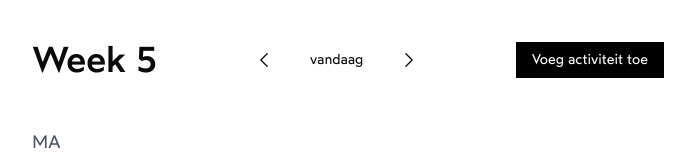
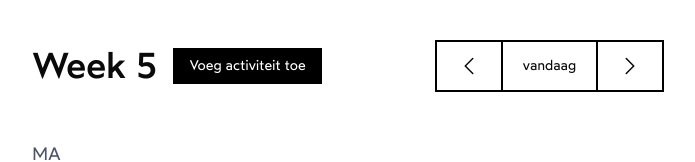
Before and after one commit to MooijGedaan/activictus, a Next.js app in the folder activictus/: page / in a window 1280 px wide. Shown: the top 162 px of the page, without its empty margins (292-987 px from the left). Built offline with nearby package versions, Linux system fonts and the light colour scheme; no server answers; the database is empty.

Commit message:
Refactor WeekNavigation component layout and improve button accessibility

```diff
--- a/activictus/components/WeekNavigation.tsx
+++ b/activictus/components/WeekNavigation.tsx
@@ -63,29 +63,39 @@ const WeekNavigation: React.FC<WeekNavigationProps> = ({
           selectedDate={selectedDate}
         />
       )}
-      <h2 className="md:text-4xl text-xl font-medium">Week {weekNumber}</h2>
+      <div className="md:flex md:items-center">
+        <h2 className="md:text-4xl text-2xl font-medium">Week {weekNumber}</h2>
 
-      <div className="flex items-center md:space-x-9 space-x-2">
-        <ChevronLeftIcon
+        <button
+          onClick={() => {
+            handleSetIsModalOpen(true);
+          }}
+          className="text-sm bg-black text-white md:px-4 px-2 md:py-2 py-1 mt-4 md:mt-0 md:ml-4"
+        >
+          Voeg activiteit toe
+        </button>
+      </div>
+
+      <div className="flex items-stretch">
+        <div
           onClick={prevWeek}
-          className="cursor-pointer h-5 w-5"
-        />
-        <a onClick={setToCurrentWeek} className="text-sm cursor-pointer">
+          className="flex-1 border-2 border-black border-r-0 px-5 py-3 flex items-center justify-center"
+        >
+          <ChevronLeftIcon className="w-6 h-6 cursor-pointer" />
+        </div>
+        <a
+          onClick={setToCurrentWeek}
+          className="flex-1 text-sm cursor-pointer border-2 border-black px-5 py-3 flex items-center justify-center"
+        >
           vandaag
         </a>
-        <ChevronRightIcon
+        <div
           onClick={nextWeek}
-          className="cursor-pointer h-5 w-5"
-        />
+          className="flex-1 border-2 border-black border-l-0 px-5 py-3 flex items-center justify-center"
+        >
+          <ChevronRightIcon className="w-6 h-6 cursor-pointer" />
+        </div>
       </div>
-      <button
-        onClick={() => {
-          handleSetIsModalOpen(true);
-        }}
-        className="text-sm bg-black text-white md:px-4 px-2 md:py-2 py-1"
-      >
-        Voeg activiteit toe
-      </button>
     </div>
   );
 };
```
